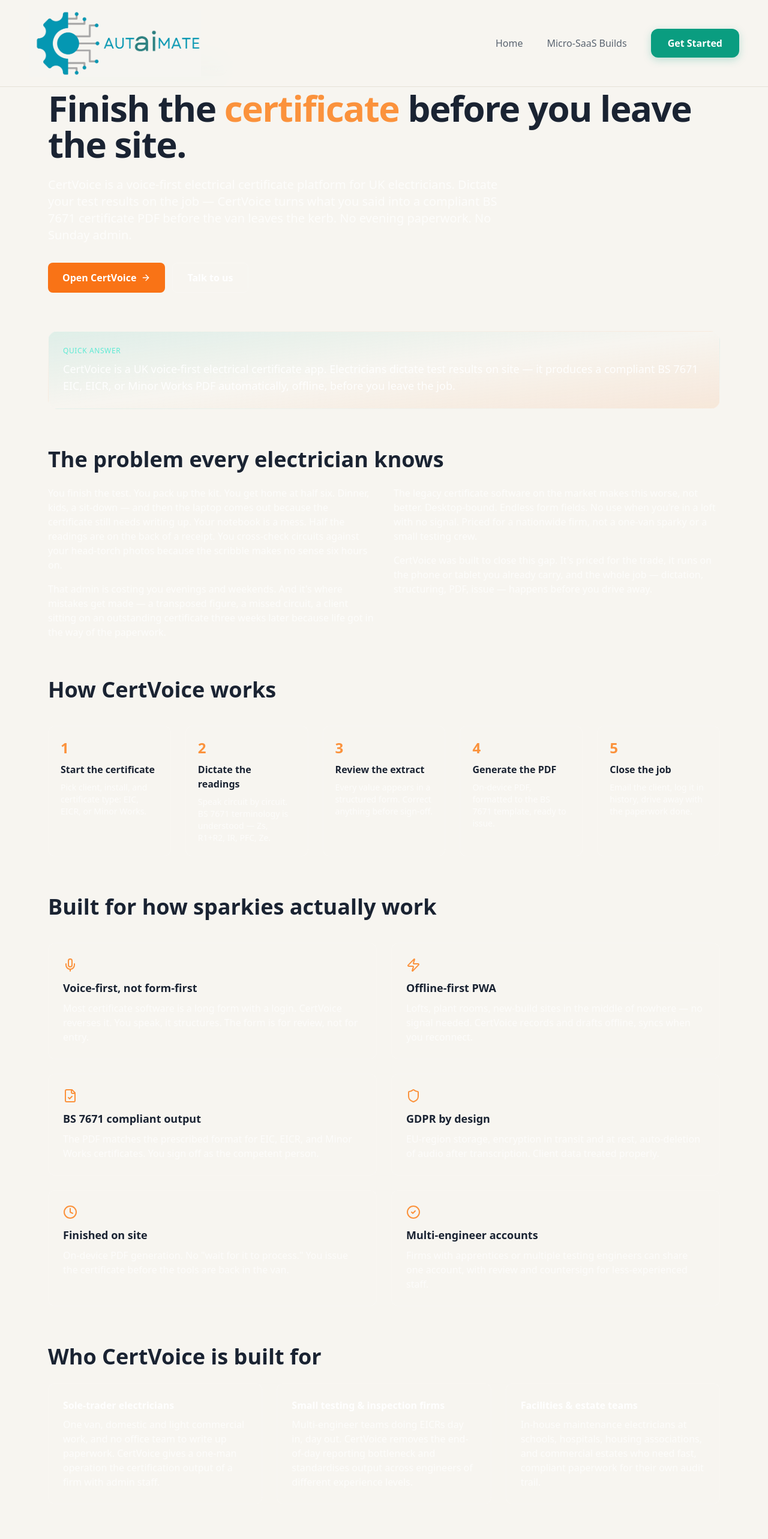
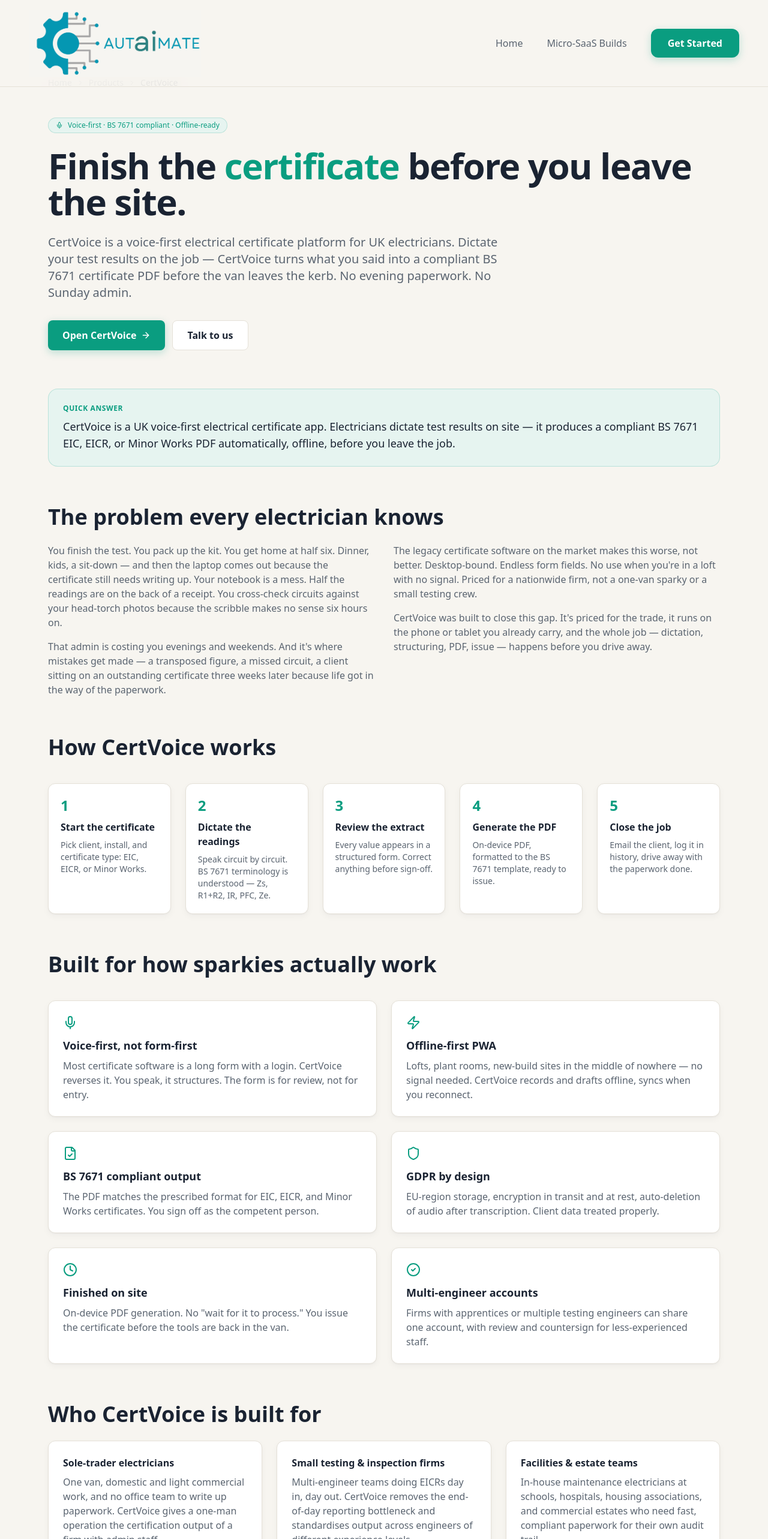
Before and after one commit to Agricog/autaimate, a React (Vite) app: page /products/certvoice in a window 1280 px wide. Shown: the top 2566 px of the page at 60% size. Built offline with nearby package versions, Linux system fonts and the light colour scheme; a web font is replaced by a local one.

Commit message:
Update CertVoicePage.tsx

```diff
--- a/src/pages/products/CertVoicePage.tsx
+++ b/src/pages/products/CertVoicePage.tsx
@@ -175,33 +175,35 @@
         <script type="application/ld+json">{JSON.stringify(SCHEMA_GRAPH)}</script>
       </Helmet>
 
+      <div className="cosmic-bg" />
+
       {/* Breadcrumb */}
-      <nav aria-label="Breadcrumb" className="max-w-6xl mx-auto px-4 pt-8 text-sm text-white/60">
+      <nav aria-label="Breadcrumb" className="max-w-6xl mx-auto px-4 pt-32 text-sm text-slate">
         <ol className="flex items-center gap-2">
-          <li><Link to="/" className="hover:text-orange-400">Home</Link></li>
+          <li><Link to="/" className="hover:text-teal transition-colors">Home</Link></li>
           <li><ChevronRight className="w-3 h-3" /></li>
-          <li><Link to="/#products" className="hover:text-orange-400">Products</Link></li>
+          <li><Link to="/#products" className="hover:text-teal transition-colors">Products</Link></li>
           <li><ChevronRight className="w-3 h-3" /></li>
-          <li className="text-white/90">CertVoice</li>
+          <li className="text-ink">CertVoice</li>
         </ol>
       </nav>
 
       {/* Hero */}
       <section className="max-w-6xl mx-auto px-4 pt-12 pb-16">
-        <div className="inline-flex items-center gap-2 px-3 py-1 rounded-full bg-teal-500/10 border border-teal-500/20 text-teal-300 text-xs font-medium mb-6">
+        <div className="inline-flex items-center gap-2 px-3 py-1 rounded-full bg-teal-soft border border-teal/20 text-teal text-xs font-medium mb-6">
           <Mic className="w-3 h-3" /> Voice-first · BS 7671 compliant · Offline-ready
         </div>
-        <h1 className="text-4xl md:text-6xl font-bold tracking-tight mb-6">
-          Finish the <span className="text-orange-400">certificate</span> before you leave the site.
+        <h1 className="text-4xl md:text-6xl font-bold tracking-tight mb-6 text-ink">
+          Finish the <span className="text-teal">certificate</span> before you leave the site.
         </h1>
-        <p className="text-xl text-white/75 max-w-3xl mb-8">
+        <p className="text-xl text-slate max-w-3xl mb-8">
           CertVoice is a voice-first electrical certificate platform for UK electricians. Dictate your test results on the job — CertVoice turns what you said into a compliant BS 7671 certificate PDF before the van leaves the kerb. No evening paperwork. No Sunday admin.
         </p>
         <div className="flex flex-wrap gap-3">
-          <a href="https://certvoice.co.uk" className="inline-flex items-center gap-2 px-6 py-3 rounded-lg bg-orange-500 hover:bg-orange-600 text-white font-semibold transition">
+          <a href="https://certvoice.co.uk" className="inline-flex items-center gap-2 px-6 py-3 rounded-lg bg-teal hover:bg-teal-dark text-white font-semibold shadow-cta hover:shadow-cta-hover transition-all">
             Open CertVoice <ArrowRight className="w-4 h-4" />
           </a>
-          <Link to="/#contact" className="inline-flex items-center gap-2 px-6 py-3 rounded-lg border border-white/20 hover:border-orange-400 text-white font-semibold transition">
+          <Link to="/#contact" className="inline-flex items-center gap-2 px-6 py-3 rounded-lg bg-white border border-sand hover:border-teal text-ink hover:text-teal font-semibold transition-all">
             Talk to us
           </Link>
         </div>
@@ -209,9 +211,9 @@
 
       {/* Quick Answer */}
       <section className="max-w-6xl mx-auto px-4 pb-16">
-        <div id="quick-answer" className="p-6 rounded-2xl bg-gradient-to-br from-teal-500/10 via-transparent to-orange-500/10 border border-white/10">
-          <div className="text-xs uppercase tracking-wider text-teal-300 mb-2">Quick Answer</div>
-          <p className="text-lg text-white/90">
+        <div id="quick-answer" className="p-6 rounded-2xl bg-teal-soft border border-teal/20">
+          <div className="text-xs uppercase tracking-wider text-teal mb-2 font-semibold">Quick Answer</div>
+          <p className="text-lg text-ink">
             CertVoice is a UK voice-first electrical certificate app. Electricians dictate test results on site — it produces a compliant BS 7671 EIC, EICR, or Minor Works PDF automatically, offline, before you leave the job.
           </p>
         </div>
@@ -219,8 +221,8 @@
 
       {/* The problem */}
       <section className="max-w-6xl mx-auto px-4 pb-16">
-        <h2 className="text-3xl md:text-4xl font-bold mb-6">The problem every electrician knows</h2>
-        <div className="grid md:grid-cols-2 gap-8 text-white/75">
+        <h2 className="text-3xl md:text-4xl font-bold mb-6 text-ink">The problem every electrician knows</h2>
+        <div className="grid md:grid-cols-2 gap-8 text-slate">
           <div>
             <p className="mb-4">
               You finish the test. You pack up the kit. You get home at half six. Dinner, kids, a sit-down — and then the laptop comes out because the certificate still needs writing up. Your notebook is a mess. Half the readings are on the back of a receipt. You cross-check circuits against your head-torch photos because the scribble makes no sense six hours on.
@@ -242,7 +244,7 @@
 
       {/* How it works */}
       <section className="max-w-6xl mx-auto px-4 pb-16">
-        <h2 className="text-3xl md:text-4xl font-bold mb-10">How CertVoice works</h2>
+        <h2 className="text-3xl md:text-4xl font-bold mb-10 text-ink">How CertVoice works</h2>
         <div className="grid md:grid-cols-5 gap-6">
           {[
             { n: '1', t: 'Start the certificate', d: 'Pick client, install, and certificate type: EIC, EICR, or Minor Works.' },
@@ -251,10 +253,10 @@
             { n: '4', t: 'Generate the PDF', d: 'On-device PDF, formatted to the BS 7671 template, ready to issue.' },
             { n: '5', t: 'Close the job', d: 'Email the client, log it in history, drive away with the paperwork done.' },
           ].map((s) => (
-            <div key={s.n} className="p-5 rounded-xl bg-white/5 border border-white/10">
-              <div className="text-orange-400 font-bold text-2xl mb-2">{s.n}</div>
-              <div className="font-semibold mb-2">{s.t}</div>
-              <p className="text-sm text-white/70">{s.d}</p>
+            <div key={s.n} className="p-5 rounded-xl bg-white border border-sand shadow-card">
+              <div className="text-teal font-bold text-2xl mb-2">{s.n}</div>
+              <div className="font-semibold mb-2 text-ink">{s.t}</div>
+              <p className="text-sm text-slate">{s.d}</p>
             </div>
           ))}
         </div>
@@ -262,7 +264,7 @@
 
       {/* Features */}
       <section className="max-w-6xl mx-auto px-4 pb-16">
-        <h2 className="text-3xl md:text-4xl font-bold mb-10">Built for how sparkies actually work</h2>
+        <h2 className="text-3xl md:text-4xl font-bold mb-10 text-ink">Built for how sparkies actually work</h2>
         <div className="grid md:grid-cols-2 gap-6">
           {[
             { i: Mic, t: 'Voice-first, not form-first', d: 'Most certificate software is a long form with a login. CertVoice reverses it. You speak, it structures. The form is for review, not for entry.' },
@@ -272,10 +274,10 @@
             { i: Clock, t: 'Finished on site', d: 'On-device PDF generation. No "wait for it to process." You issue the certificate before the tools are back in the van.' },
             { i: CheckCircle2, t: 'Multi-engineer accounts', d: 'Firms with apprentices or multiple testing engineers can share one account, with review and countersign for less-experienced staff.' },
           ].map((f) => (
-            <div key={f.t} className="p-6 rounded-xl bg-white/5 border border-white/10">
-              <f.i className="w-6 h-6 text-orange-400 mb-3" />
-              <div className="font-semibold text-lg mb-2">{f.t}</div>
-              <p className="text-white/70">{f.d}</p>
+            <div key={f.t} className="p-6 rounded-xl bg-white border border-sand shadow-card">
+              <f.i className="w-6 h-6 text-teal mb-3" />
+              <div className="font-semibold text-lg mb-2 text-ink">{f.t}</div>
+              <p className="text-slate">{f.d}</p>
             </div>
           ))}
         </div>
@@ -283,18 +285,18 @@
 
       {/* Who it's for */}
       <section className="max-w-6xl mx-auto px-4 pb-16">
-        <h2 className="text-3xl md:text-4xl font-bold mb-6">Who CertVoice is built for</h2>
-        <div className="grid md:grid-cols-3 gap-6 text-white/75">
-          <div className="p-6 rounded-xl bg-white/5 border border-white/10">
-            <div className="font-semibold text-white mb-2">Sole-trader electricians</div>
+        <h2 className="text-3xl md:text-4xl font-bold mb-6 text-ink">Who CertVoice is built for</h2>
+        <div className="grid md:grid-cols-3 gap-6 text-slate">
+          <div className="p-6 rounded-xl bg-white border border-sand shadow-card">
+            <div className="font-semibold text-ink mb-2">Sole-trader electricians</div>
             <p>One van, domestic and light commercial work, and no office team to write up paperwork. CertVoice gives a one-man operation the certification output of a firm with admin staff.</p>
           </div>
-          <div className="p-6 rounded-xl bg-white/5 border border-white/10">
-            <div className="font-semibold text-white mb-2">Small testing & inspection firms</div>
+          <div className="p-6 rounded-xl bg-white border border-sand shadow-card">
+            <div className="font-semibold text-ink mb-2">Small testing & inspection firms</div>
             <p>Multi-engineer teams doing EICRs day in, day out. CertVoice removes the end-of-day reporting bottleneck and standardises output across engineers of different experience levels.</p>
           </div>
-          <div className="p-6 rounded-xl bg-white/5 border border-white/10">
-            <div className="font-semibold text-white mb-2">Facilities & estate teams</div>
+          <div className="p-6 rounded-xl bg-white border border-sand shadow-card">
+            <div className="font-semibold text-ink mb-2">Facilities & estate teams</div>
             <p>In-house maintenance electricians at schools, hospitals, housing associations, and commercial estates who need fast, compliant paperwork for their own audit trail.</p>
           </div>
         </div>
@@ -302,8 +304,8 @@
 
       {/* Why voice */}
       <section className="max-w-6xl mx-auto px-4 pb-16">
-        <h2 className="text-3xl md:text-4xl font-bold mb-6">Why voice beats typing for testing</h2>
-        <div className="space-y-4 text-white/75 max-w-4xl">
+        <h2 className="text-3xl md:text-4xl font-bold mb-6 text-ink">Why voice beats typing for testing</h2>
+        <div className="space-y-4 text-slate max-w-4xl">
           <p>
             Testing is a two-handed job. One hand on the instrument, the other on the board. A clipboard wedged under an arm, a head-torch on, safety glasses steamed up. Anyone who has tried to type test values into a phone in that posture knows it doesn't work — you end up scribbling on paper and retyping at the kitchen table.
           </p>
@@ -318,31 +320,31 @@
 
       {/* Provenance / E-E-A-T */}
       <section className="max-w-6xl mx-auto px-4 pb-16">
-        <div className="p-8 rounded-2xl bg-white/5 border border-white/10">
-          <h2 className="text-3xl font-bold mb-4">Built by people who've been on the tools</h2>
-          <p className="text-white/75 mb-4">
+        <div className="p-8 rounded-2xl bg-white border border-sand shadow-card">
+          <h2 className="text-3xl font-bold mb-4 text-ink">Built by people who've been on the tools</h2>
+          <p className="text-slate mb-4">
             CertVoice is built by Autaimate. Our founder spent 40 years in UK construction and trades before founding the studio. We don't design in a Shoreditch loft and guess at what sparkies need — we build for the trade because we came from the trade.
           </p>
-          <p className="text-white/75 mb-4">
-            CertVoice sits in a family of voice-first products. Its sibling is <Link to="/products/inspectvoice" className="text-orange-400 underline">InspectVoice</Link>, which applies the same voice-to-report pattern to BS EN 1176 playground inspections. The approach is the same: dictate on site, structure the data, generate the PDF before you leave.
+          <p className="text-slate mb-4">
+            CertVoice sits in a family of voice-first products. Its sibling is <Link to="/products/inspectvoice" className="text-teal hover:text-teal-dark underline">InspectVoice</Link>, which applies the same voice-to-report pattern to BS EN 1176 playground inspections. The approach is the same: dictate on site, structure the data, generate the PDF before you leave.
           </p>
-          <p className="text-white/60 text-sm">
-            — Mick, Autaimate founder. <a href="https://www.linkedin.com/company/autaimate" className="underline hover:text-orange-400">LinkedIn</a>
+          <p className="text-slate text-sm">
+            — Mick, Autaimate founder. <a href="https://www.linkedin.com/company/autaimate" className="text-teal hover:text-teal-dark underline">LinkedIn</a>
           </p>
         </div>
       </section>
 
       {/* FAQ */}
       <section className="max-w-4xl mx-auto px-4 pb-16">
-        <h2 className="text-3xl md:text-4xl font-bold mb-8">Frequently asked questions</h2>
+        <h2 className="text-3xl md:text-4xl font-bold mb-8 text-ink">Frequently asked questions</h2>
         <div className="space-y-3">
           {FAQS.map((f) => (
-            <details key={f.q} className="group p-5 rounded-xl bg-white/5 border border-white/10">
-              <summary className="cursor-pointer font-semibold flex items-center justify-between">
+            <details key={f.q} className="group p-5 rounded-xl bg-white border border-sand shadow-card">
+              <summary className="cursor-pointer font-semibold flex items-center justify-between text-ink">
                 {f.q}
-                <ChevronRight className="w-4 h-4 group-open:rotate-90 transition" />
+                <ChevronRight className="w-4 h-4 group-open:rotate-90 transition text-teal" />
               </summary>
-              <p className="mt-3 text-white/75">{f.a}</p>
+              <p className="mt-3 text-slate">{f.a}</p>
             </details>
           ))}
         </div>
@@ -350,43 +352,43 @@
 
       {/* Related */}
       <section className="max-w-6xl mx-auto px-4 pb-16">
-        <h2 className="text-2xl font-bold mb-6">Where to go next</h2>
+        <h2 className="text-2xl font-bold mb-6 text-ink">Where to go next</h2>
         <div className="grid md:grid-cols-3 gap-4">
-          <Link to="/products/tradecalcs" className="p-5 rounded-xl bg-white/5 border border-white/10 hover:border-orange-400 transition">
-            <div className="font-semibold mb-1">TradeCalcs</div>
-            <p className="text-sm text-white/70">Free BS 7671 calculators for UK electricians — cable sizing, voltage drop, circuit design.</p>
+          <Link to="/products/tradecalcs" className="p-5 rounded-xl bg-white border border-sand shadow-card hover:shadow-card-hover hover:border-teal/40 transition-all">
+            <div className="font-semibold mb-1 text-ink">TradeCalcs</div>
+            <p className="text-sm text-slate">Free BS 7671 calculators for UK electricians — cable sizing, voltage drop, circuit design.</p>
           </Link>
-          <Link to="/products/inspectvoice" className="p-5 rounded-xl bg-white/5 border border-white/10 hover:border-orange-400 transition">
-            <div className="font-semibold mb-1">InspectVoice</div>
-            <p className="text-sm text-white/70">The sibling voice-first product — BS EN 1176 playground inspections with the same pattern.</p>
+          <Link to="/products/inspectvoice" className="p-5 rounded-xl bg-white border border-sand shadow-card hover:shadow-card-hover hover:border-teal/40 transition-all">
+            <div className="font-semibold mb-1 text-ink">InspectVoice</div>
+            <p className="text-sm text-slate">The sibling voice-first product — BS EN 1176 playground inspections with the same pattern.</p>
           </Link>
-          <Link to="/for/construction" className="p-5 rounded-xl bg-white/5 border border-white/10 hover:border-orange-400 transition">
-            <div className="font-semibold mb-1">Software for UK construction & trades</div>
-            <p className="text-sm text-white/70">See every Autaimate product built for the construction industry.</p>
+          <Link to="/for/construction" className="p-5 rounded-xl bg-white border border-sand shadow-card hover:shadow-card-hover hover:border-teal/40 transition-all">
+            <div className="font-semibold mb-1 text-ink">Software for UK construction & trades</div>
+            <p className="text-sm text-slate">See every Autaimate product built for the construction industry.</p>
           </Link>
-          <Link to="/micro-saas" className="p-5 rounded-xl bg-white/5 border border-white/10 hover:border-orange-400 transition">
-            <div className="font-semibold mb-1">Commission a niche product</div>
-            <p className="text-sm text-white/70">Got a trade workflow that needs its own tool? See how a new product gets born.</p>
+          <Link to="/micro-saas" className="p-5 rounded-xl bg-white border border-sand shadow-card hover:shadow-card-hover hover:border-teal/40 transition-all">
+            <div className="font-semibold mb-1 text-ink">Commission a niche product</div>
+            <p className="text-sm text-slate">Got a trade workflow that needs its own tool? See how a new product gets born.</p>
           </Link>
-          <Link to="/products/tradgo" className="p-5 rounded-xl bg-white/5 border border-white/10 hover:border-orange-400 transition">
-            <div className="font-semibold mb-1">TradGo</div>
-            <p className="text-sm text-white/70">AI agent that catches missed calls, WhatsApp and web chat while you're working.</p>
+          <Link to="/products/tradgo" className="p-5 rounded-xl bg-white border border-sand shadow-card hover:shadow-card-hover hover:border-teal/40 transition-all">
+            <div className="font-semibold mb-1 text-ink">TradGo</div>
+            <p className="text-sm text-slate">AI agent that catches missed calls, WhatsApp and web chat while you're working.</p>
           </Link>
         </div>
       </section>
 
       {/* CTA */}
       <section className="max-w-6xl mx-auto px-4 pb-20">
-        <div className="p-10 rounded-2xl bg-gradient-to-br from-teal-500/20 to-orange-500/20 border border-white/10 text-center">
-          <h2 className="text-3xl font-bold mb-4">Put the paperwork back on site where it belongs</h2>
-          <p className="text-white/80 mb-6 max-w-2xl mx-auto">
+        <div className="p-10 rounded-2xl bg-teal-soft border border-teal/20 text-center">
+          <h2 className="text-3xl font-bold mb-4 text-ink">Put the paperwork back on site where it belongs</h2>
+          <p className="text-slate mb-6 max-w-2xl mx-auto">
             CertVoice is built for UK electricians who'd rather test circuits than type them. Dictate the certificate, review it, issue it — before you leave.
           </p>
           <div className="flex flex-wrap gap-3 justify-center">
-            <a href="https://certvoice.co.uk" className="inline-flex items-center gap-2 px-6 py-3 rounded-lg bg-orange-500 hover:bg-orange-600 text-white font-semibold transition">
+            <a href="https://certvoice.co.uk" className="inline-flex items-center gap-2 px-6 py-3 rounded-lg bg-teal hover:bg-teal-dark text-white font-semibold shadow-cta hover:shadow-cta-hover transition-all">
               Open CertVoice <ArrowRight className="w-4 h-4" />
             </a>
-            <Link to="/#contact" className="inline-flex items-center gap-2 px-6 py-3 rounded-lg border border-white/20 hover:border-orange-400 text-white font-semibold transition">
+            <Link to="/#contact" className="inline-flex items-center gap-2 px-6 py-3 rounded-lg bg-white border border-sand hover:border-teal text-ink hover:text-teal font-semibold transition-all">
               Ask us a question
             </Link>
           </div>
```
